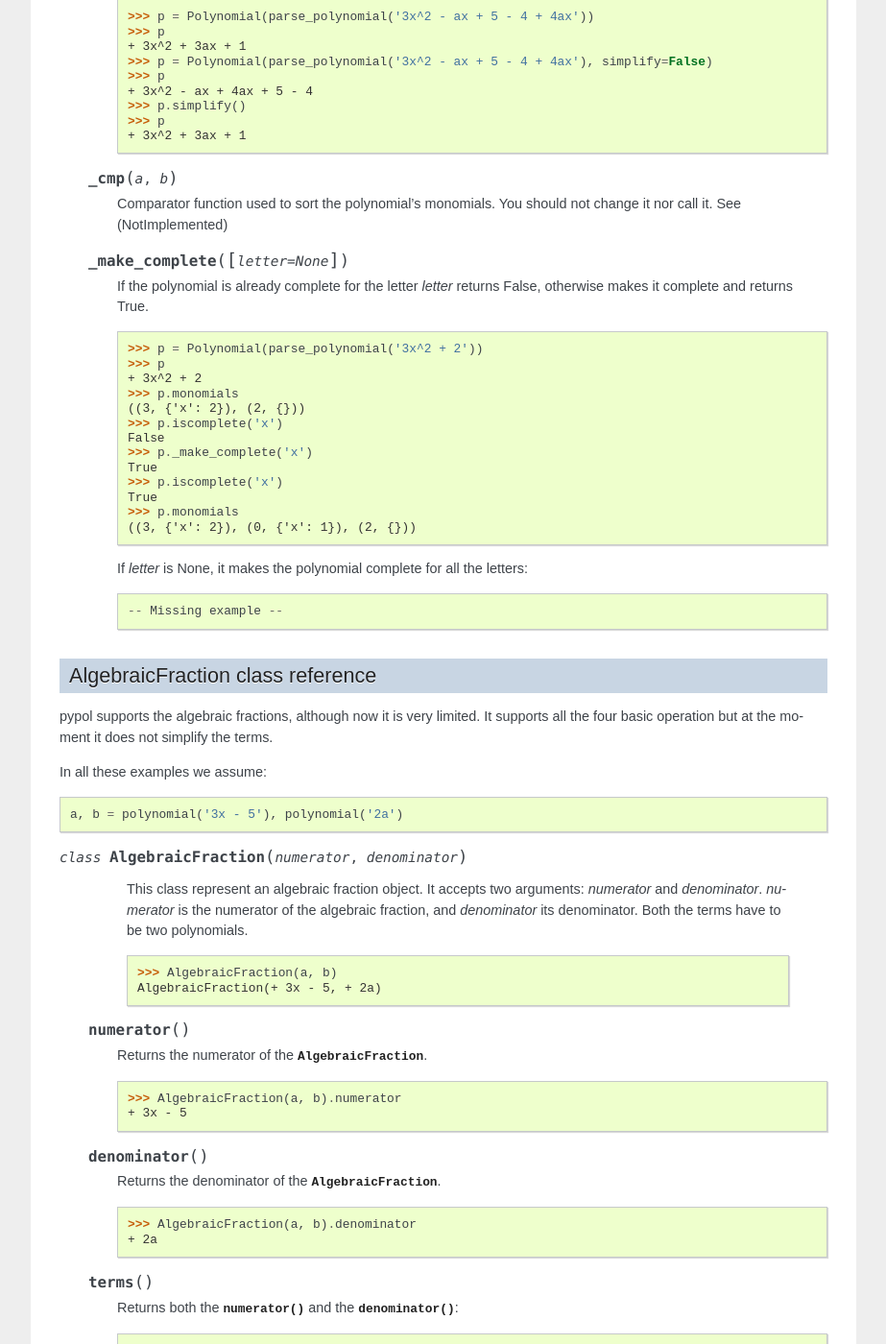
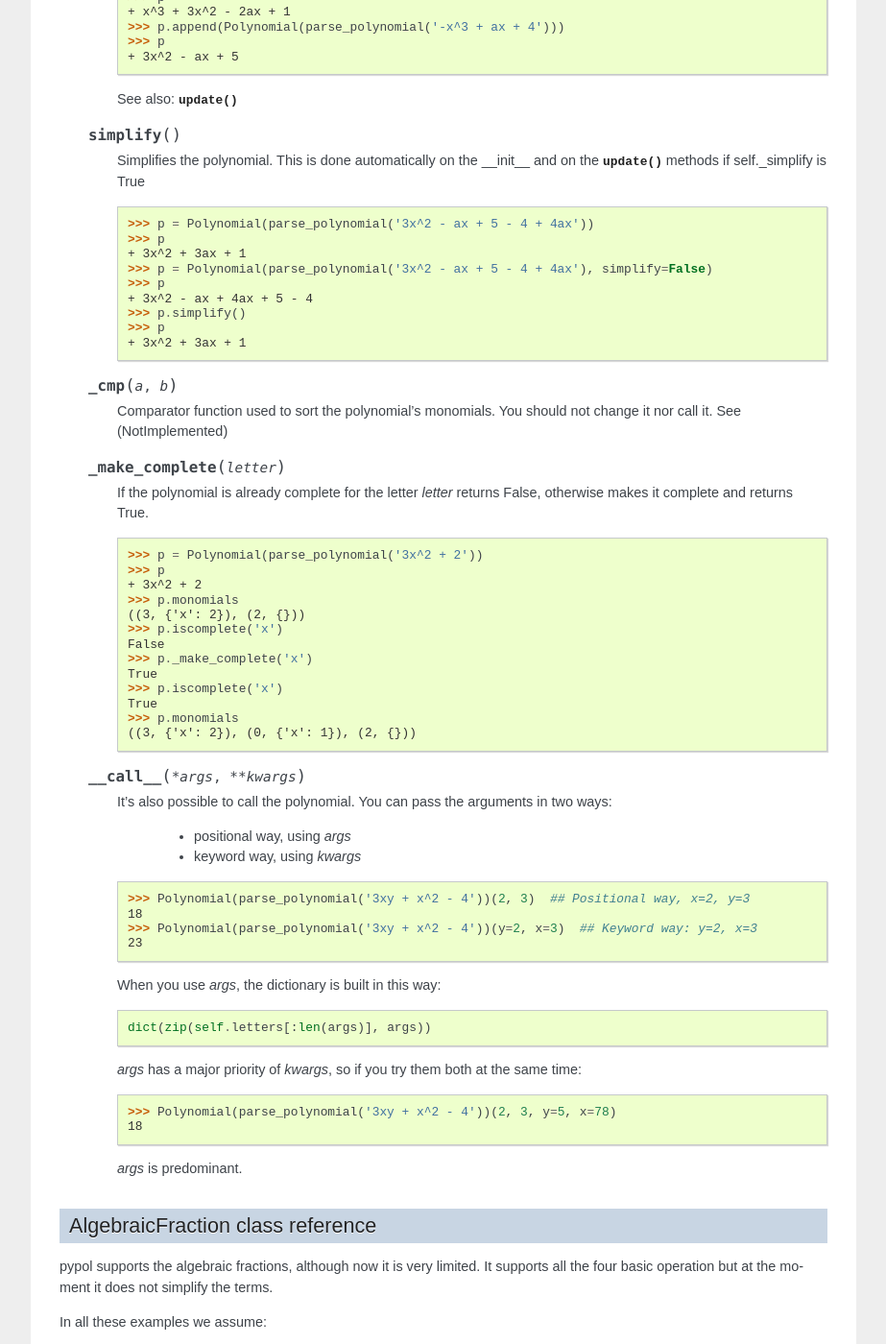
Before and after one commit to rubik/pypol, a Sphinx documentation site: the page built from doc/classes.rst, in a window 1280 px wide and 1400 px high, scrolled down 5362 px. Shown: the whole window at 96% size, without its empty margins (198-1121 px from the left). Built offline with Sphinx 7.4.7, drawn with Linux system fonts in a browser that asks for light colours; some of the changed text lies outside the part shown.

Commit message:
Updated the documentation and chanded __call__ and eval_form

```diff
--- a/doc/classes.rst
+++ b/doc/classes.rst
@@ -326,7 +338,7 @@ The main class in pypol is :class:`Polynomial`:
             Comparator function used to sort the polynomial's monomials. You should not change it nor call it.
             See (NotImplemented)
 
-    .. method:: _make_complete([, letter=None])
+    .. method:: _make_complete(letter)
 
         If the polynomial is already complete for the letter *letter* returns False, otherwise makes it complete and returns True.
         ::
@@ -345,10 +357,31 @@ The main class in pypol is :class:`Polynomial`:
             >>> p.monomials
             ((3, {'x': 2}), (0, {'x': 1}), (2, {}))
 
-        If *letter* is None, it makes the polynomial complete for all the letters::
+    .. method:: __call__(*args, **kwargs)
 
-            -- Missing example --
+            It's also possible to call the polynomial.
+            You can pass the arguments in two ways:
 
+                * positional way, using *args*
+                * keyword way, using *kwargs*
+
+            ::
+
+                >>> Polynomial(parse_polynomial('3xy + x^2 - 4'))(2, 3)  ## Positional way, x=2, y=3
+                18
+                >>> Polynomial(parse_polynomial('3xy + x^2 - 4'))(y=2, x=3)  ## Keyword way: y=2, x=3
+                23
+
+            When you use *args*, the dictionary is built in this way::
+
+                dict(zip(self.letters[:len(args)], args))
+
+            *args* has a major priority of *kwargs*, so if you try them both at the same time::
+
+                >>> Polynomial(parse_polynomial('3xy + x^2 - 4'))(2, 3, y=5, x=78)
+                18
+
+            *args* is predominant.
 
 AlgebraicFraction class reference
 ---------------------------------
--- a/doc/tutorial.rst
+++ b/doc/tutorial.rst
@@ -30,7 +30,7 @@ For the installation see below.
 Run the tests
 -------------
 
-If you want to run pypol's tests you only have to run testpypol.py, that is in the *tests* directory::
+If you want to run pypol's tests you only have to run *testpypol.py*, that is in the *tests* directory::
 
     $ cd pypol/tests
     $ python testpypol.py
```
Also changed, not shown: other parts of doc/classes.rst (+18 -0 lines), 2 other files.
